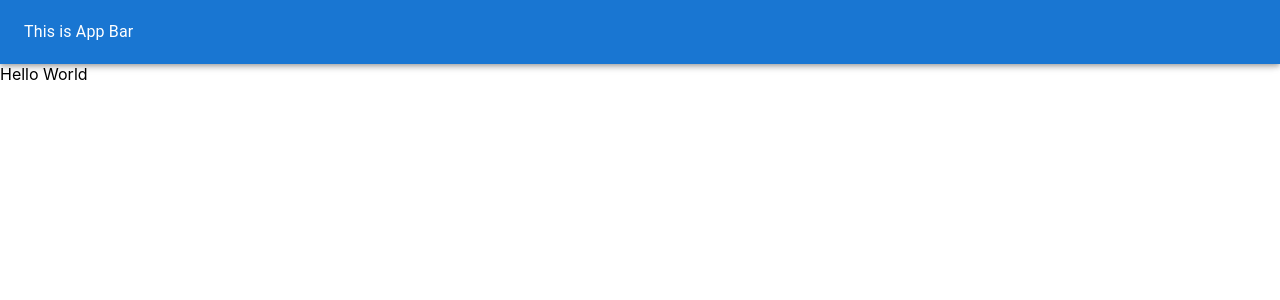
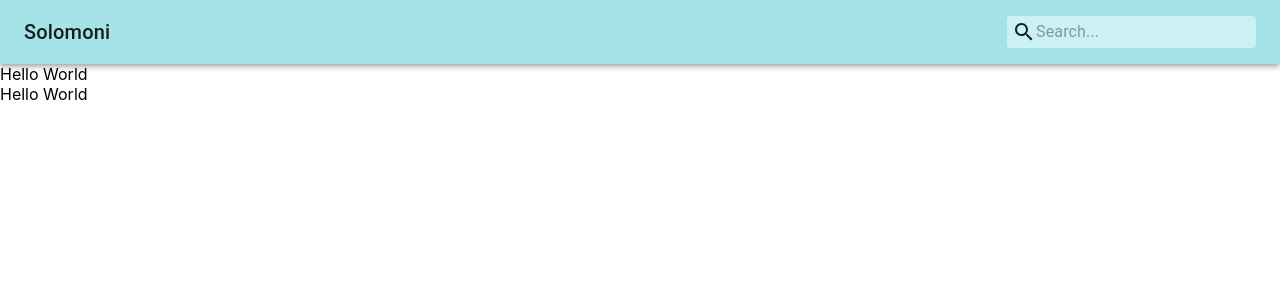
Before and after one commit to solomoni1/solomoni1, a React (Create React App) app: page / in a window 1280 px wide. Shown: the top 300 px of the page. Built offline with nearby package versions, Linux system fonts and the light colour scheme.

Commit message:
add material theme, search bar

```diff
--- a/package.json
+++ b/package.json
@@ -6,6 +6,7 @@
   "dependencies": {
     "@emotion/react": "^11.10.5",
     "@emotion/styled": "^11.10.5",
+    "@mui/icons-material": "^5.11.0",
     "@mui/material": "^5.11.2",
     "@testing-library/jest-dom": "^5.16.5",
     "@testing-library/react": "^13.4.0",
--- a/src/components/Header.jsx
+++ b/src/components/Header.jsx
@@ -1,11 +1,24 @@
 import React from 'react';
-import { AppBar, Toolbar, Typography } from '@mui/material';
+import { AppBar, Toolbar, Typography, InputBase } from '@mui/material';
+import { styled } from '@mui/material/styles';
+import SearchIcon from '@mui/icons-material/Search';
+
+const Search = styled('div')(({ theme }) => ({
+  backgroundColor: theme.palette.primary.light,
+  borderRadius: theme.shape.borderRadius,
+}));
 
 export default function Header() {
   return (
     <AppBar position="sticky">
       <Toolbar>
-        <Typography>This is App Bar</Typography>
+        <Typography variant="h6" href="/">
+          Solomoni
+        </Typography>
+        <Search className="search">
+          <SearchIcon />
+          <InputBase placeholder="Search..." />
+        </Search>
       </Toolbar>
     </AppBar>
   );
--- /dev/null
+++ b/src/data/baseTheme.js
@@ -0,0 +1,20 @@
+import { createTheme } from '@mui/material/styles';
+
+export default createTheme({
+  palette: {
+    common: {
+      black: '#000',
+      white: '#fff',
+    },
+    primary: {
+      main: '#A6E3E9',
+      dark: '#71C9CE',
+      light: '#CBF1F5',
+    },
+    secondary: {
+      main: '#FFB4B4',
+      dark: '#FF9292',
+      light: '#FFDCDC',
+    },
+  },
+});
--- a/src/scss/index.scss
+++ b/src/scss/index.scss
@@ -1,3 +1,9 @@
-.main-content {
-  height: 2000px;
+header > div {
+  justify-content: space-between;
+  div.search {
+    display: flex;
+    align-items: center;
+    justify-content: space-between;
+    padding-left: 5px;
+  }
 }
```
Also changed, not shown: src/index.js (+7 -3 lines), 1 other file (tests, documents, lock files or other folders).
